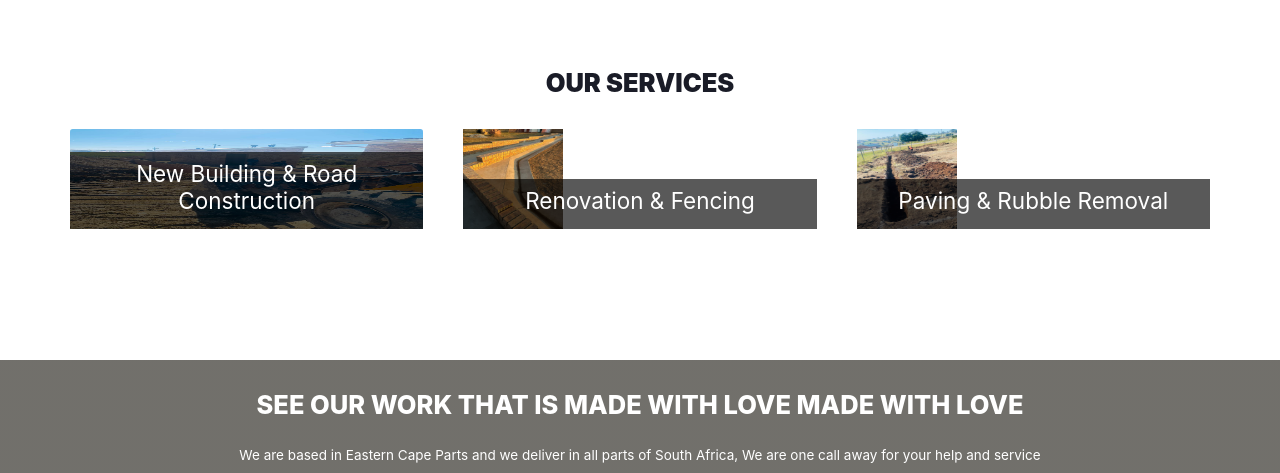
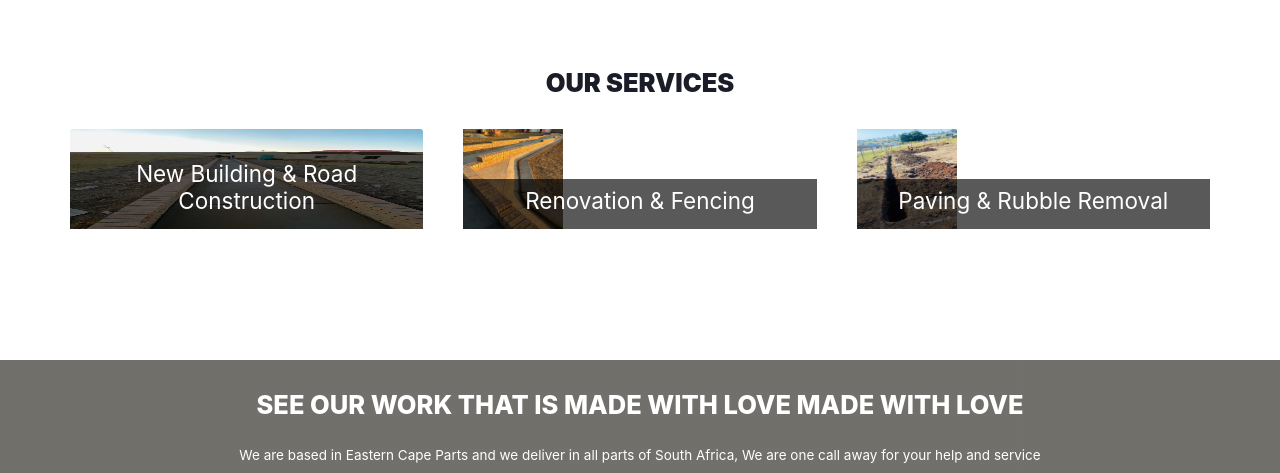
Before and after one commit to ChulumancoNdela/khwalo-website, a plain HTML site: page index.html in a window 1280 px wide. Shown: the part 1260-1733 px from the top of the page. Drawn offline with nearby package versions, Linux system fonts and the light colour scheme; a script that the page names is missing.

Commit message:
new builind image

```diff
--- a/index.html
+++ b/index.html
@@ -115,7 +115,7 @@
                 <div class="card border-0">
 
                     <div>
-                        <img src="/Images/WhatsApp Image 2024-09-05 at 15.23.33 (4).jpeg"height= "100", width="100", class="card-img-top" alt="...">
+                        <img src="/Images/WhatsApp Image 2024-09-05 at 15.23.33 (2).jpeg"height= "100", width="100", class="card-img-top" alt="...">
                         <h5 class="caption">New Building & Road Construction</h5>
                     </div>
                     <div class="card-body px-0 pt-4">
```
